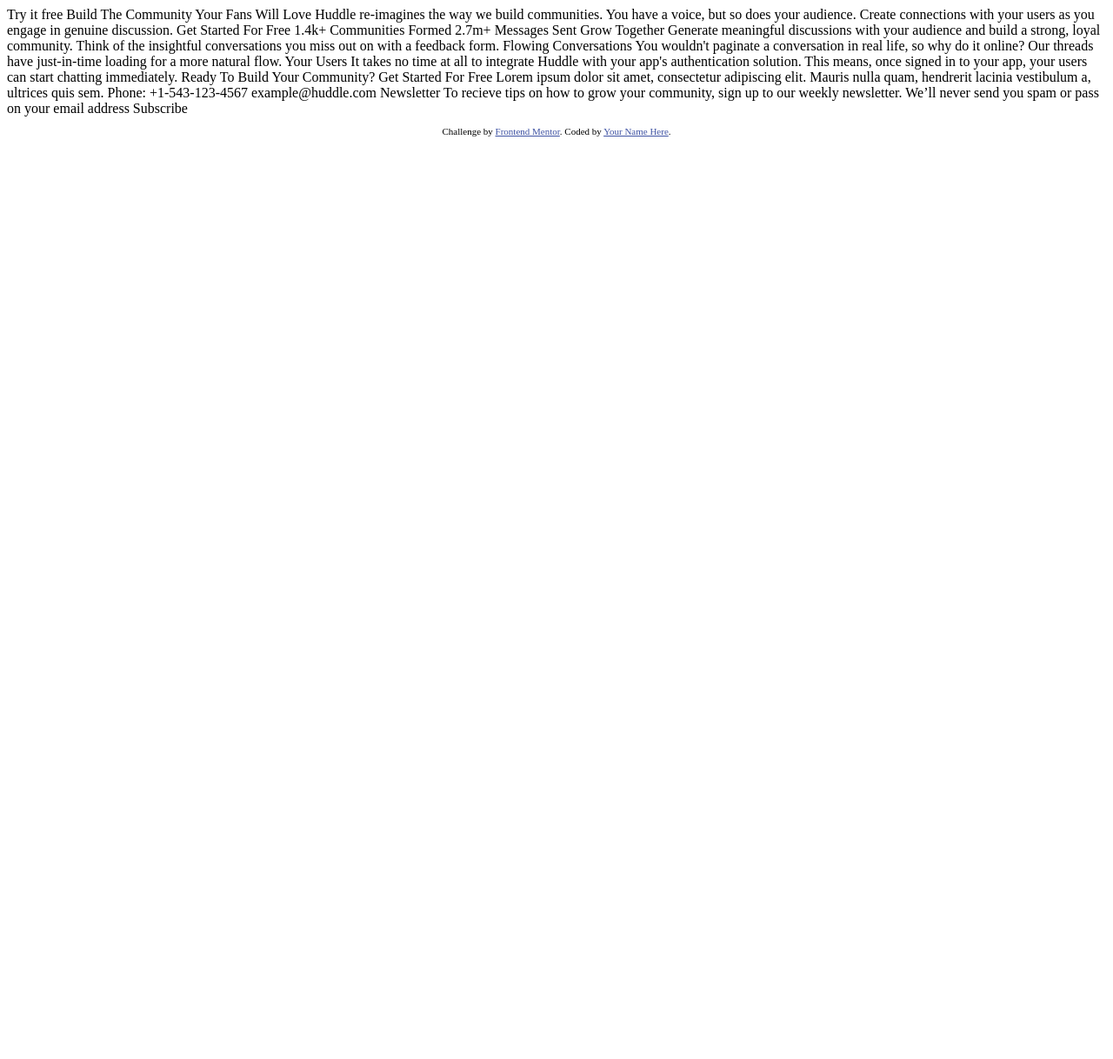
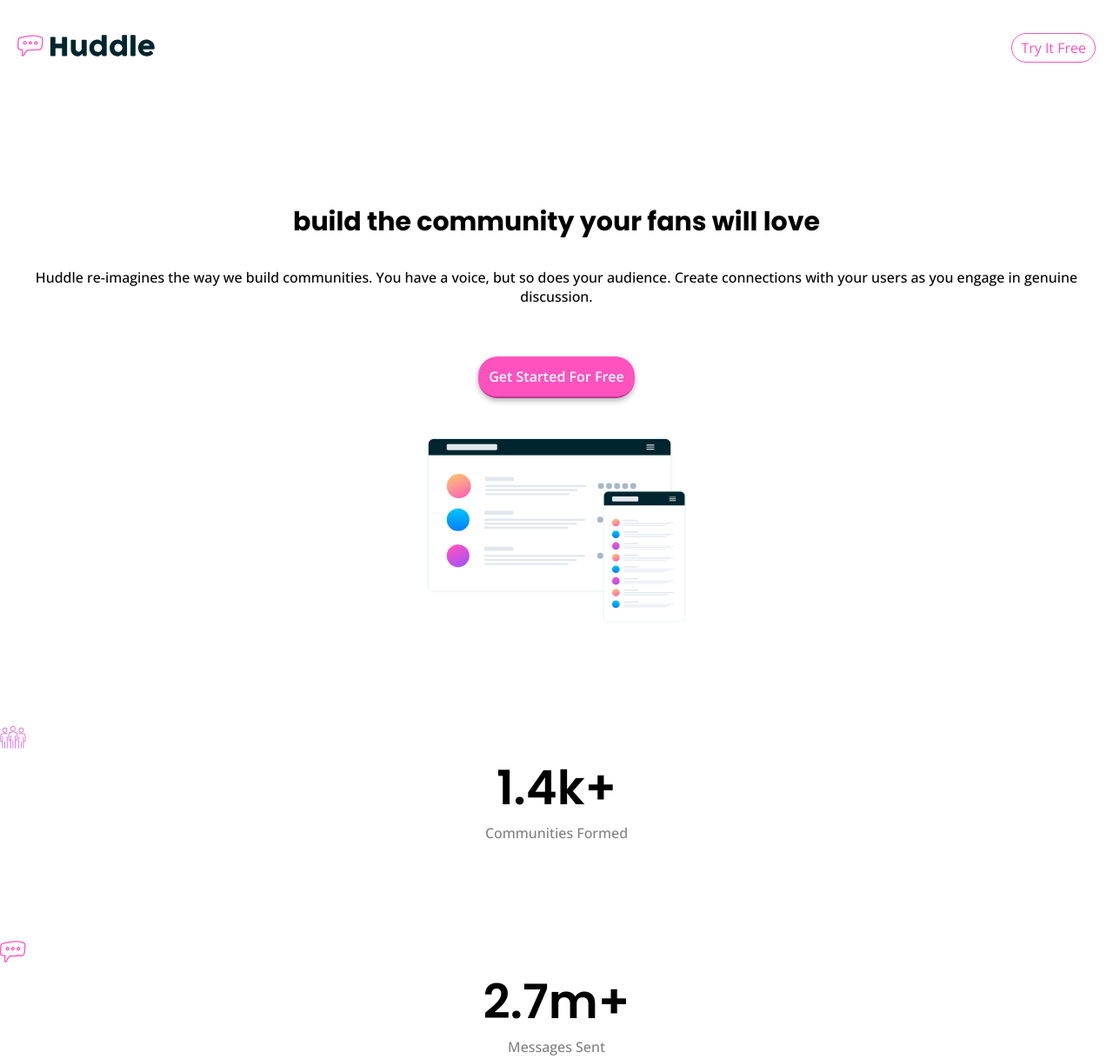
Before and after one commit to Iarlen12/huddle-landing-page-with-curved-sections-master, a plain HTML site: page huddle-landing-page-with-curved-sections-master/index.html in a window 1280 px wide. Shown: the top 1218 px of the page at 87% size. Before the commit the page ends 800 px from the top, so only its background shows below. Drawn offline with nearby package versions, Linux system fonts and the light colour scheme.

Commit message:
ja pode digitar gg

```diff
--- a/huddle-landing-page-with-curved-sections-master/estilos/style.css
+++ b/huddle-landing-page-with-curved-sections-master/estilos/style.css
@@ -0,0 +1,150 @@
+
+@import url('https://fonts.googleapis.com/css2?family=Poppins:ital,wght@0,100;0,200;0,300;0,400;0,500;0,600;0,700;0,800;0,900;1,100;1,200;1,300;1,400;1,500;1,600;1,700;1,800;1,900&display=swap');
+@import url('https://fonts.googleapis.com/css2?family=Open+Sans:ital,wght@0,300..800;1,300..800&display=swap');
+*{
+    margin: 0;
+    padding: 0;
+    box-sizing: border-box;
+}
+
+html, body {
+    font-family: 'open sans';
+    width: 100vw;
+    height: 100vh;
+
+}
+h1{
+    font-family: poppins;
+    font-weight: 700;
+    padding: 10px;
+}
+p{
+  font-family: 'open sans';
+  font-weight: 500;
+  padding: 20px;
+}
+header{
+    display: flex;
+    flex-direction: row;
+    justify-content:space-between;
+    align-items: center;
+    height: 110px;
+    padding: 20px;
+}
+header img{
+    width: 66%;
+}
+header a{
+    text-decoration: none;
+    color:  hsl(322, 100%, 66%);
+    border: 1px solid  hsl(322, 100%, 66%);
+    border-radius: 20px;
+    padding: 5px 10px;
+}
+main{
+    text-align: center;
+
+}
+
+.link-1{
+    height: 30px;
+    margin: 50px;
+}
+.link-1 a{
+    font-size: 1em;
+    font-weight: 600;
+    text-decoration: none;
+    background-color: hsl(322, 100%, 66%);
+    color: white;
+    border-radius: 22px;
+    border-bottom: 2px solid  hsl(322, 56%, 49%);
+    padding: 12px;
+    box-shadow: 0px 3px 6px rgba(0, 0, 0, 0.295);
+
+}
+.container-1{
+    margin-top: 3cm;
+}
+.container-1 h1{
+    font-size: 30px;
+}
+.container-1 img{
+    width: 300px;
+}
+.text-1{
+    margin: 3cm 0;
+}
+.text-1 div{
+   text-align: left;
+}
+.text-1 div img{
+    text-align: left;
+    width: 30px;
+}
+.text-1 h2{
+    font-family: 'poppins';
+    font-weight: 600;
+    font-size: 3.4em;
+}
+.text-1 p{
+    padding: 0;
+    color: gray;
+}
+ #curvembl{
+    margin-top: 3cm;
+    margin-bottom: -4.2cm;
+    width: 100vw;
+ }
+ #curve2mbl{
+    width: 100vw;
+ }
+ #curvembl-footer{
+    width: 100vw;
+    margin-bottom: -5px;
+ }
+.container-2 div{
+    margin-top: 4cm;
+}
+.container-2 > div > img{
+    padding-bottom: 2cm;
+}
+.topo-section{
+    background-color:hsl(207, 100%, 98%);
+
+    padding: 60px 10px;
+    width: 100vw;
+
+}
+.container-2 img{
+    width: 230px;
+}
+aside{
+    margin-top: 2cm;
+}
+
+footer {
+    background-color: hsl(192, 100%, 9%);
+    color: white;
+    padding: 15px;
+}
+footer p{
+    font-size: 13px;
+    text-align: justify;
+    font-weight: 300;
+}
+
+.top-footer{
+    margin-bottom: 4cm;
+}
+.top-footer h2{
+    text-indent: 20px;
+    font-weight: 500;
+    font-size: 20px;
+}
+.top-footer input[type:text]{
+    width:100%;
+}
+.icons-footer svg{
+    color: ffff;
+    width: 25px;
+}
--- a/huddle-landing-page-with-curved-sections-master/index.html
+++ b/huddle-landing-page-with-curved-sections-master/index.html
@@ -5,7 +5,7 @@
   <meta name="viewport" content="width=device-width, initial-scale=1.0"> <!-- displays site properly based on user's device -->
 
   <link rel="icon" type="image/png" sizes="32x32" href="./images/favicon-32x32.png">
-
+  <link rel="stylesheet" href="estilos/style.css">
   <title>Frontend Mentor | Huddle landing page with curved sections</title>
 
   <!-- Feel free to remove these styles or customise in your own stylesheet 👍 -->
@@ -15,53 +15,111 @@
   </style>
 </head>
 <body>
-  Try it free
+  <header>
 
-  Build The Community Your Fans Will Love
+      <div>
+        <img src="images/logo.svg" alt="logo">
 
-  Huddle re-imagines the way we build communities. You have a voice, but so does
-  your audience. Create connections with your users as you engage in genuine discussion.
+      </div>
+    <div id="link-header"> <a href="#">Try It Free</a></div>
+  </header>
 
-  Get Started For Free
+  <main>
+    <article>
+      <section class="container-1">
+        <h1>build the community your fans will love </h1>
+        <p>
+          Huddle re-imagines the way we build communities. You have a voice, but so does
+          your audience. Create connections with your users as you engage in genuine discussion.
+        </p>
+           <div class="link-1">
+            <a href="#">Get Started For Free </a></div>
+        <img src="images/screen-mockups.svg" alt="screen">
 
-  1.4k+
-  Communities Formed
 
-  2.7m+
-  Messages Sent
+          <div class="text-1">
+            <div><img src="images/icon-communities.svg" alt="icon-communities"></div>
+            <h2>1.4k+</h2>
+            <p>Communities Formed</p>
+          </div>
+         <div class="text-1">
+          <div><img src="images/icon-messages.svg" alt="icon-messages"></div>
+           <h2> 2.7m+</h2>
+            <p>Messages Sent</p>
+         </div>
+      </section>
+      <section class="container-2">
+        <img id="curvembl" src="images/bg-section-top-mobile-1.svg" alt="">
 
-  Grow Together
-  Generate meaningful discussions with your audience and build a strong, loyal community.
-  Think of the insightful conversations you miss out on with a feedback form.
+        <div class="topo-section">
+          <img src="images/illustration-grow-together.svg" alt="">
+         <h2> Grow Together</h2>
+         <p> Generate meaningful discussions with your audience and build a strong, loyal community.
+          Think of the insightful conversations you miss out on with a feedback form.</p>
 
-  Flowing Conversations
-  You wouldn't paginate a conversation in real life, so why do it online? Our threads have
-  just-in-time loading for a more natural flow.
+        </div>
+        <img id="curve2mbl" src="images/bg-section-bottom-mobile-1.svg" alt="bg-section-top-mobile-1">
+        <div>
+          <img src="images/illustration-flowing-conversation.svg" alt="Flowing conversation">
+          <h2>Flowing Conversations</h2>
+          <p>
+            You wouldn't paginate a conversation in real life, so why do it online? Our threads have
+            just-in-time loading for a more natural flow.
+          </p>
+        </div>
+        <img id="curvembl" src="images/bg-section-top-mobile-2.svg" alt="">
+        <div  class="topo-section">
+          <img src="images/illustration-your-users.svg" alt="Your Users">
+          <h2>Your Users</h2>
+          <p>It takes no time at all to integrate Huddle with your app's authentication solution. This means,
+            once signed in to your app, your users can start chatting immediately.</p>
+        </div>
+        <img id="curve2mbl" src="images/bg-section-bottom-mobile-2.svg" alt="">
 
-  Your Users
-  It takes no time at all to integrate Huddle with your app's authentication solution. This means,
-  once signed in to your app, your users can start chatting immediately.
+      </section>
+      <aside>
+        <div>
+          <h1> Ready To Build Your Community?</h1>
+          <div class="link-1">
+           <a href="#">Get Started For Free </a></div>
+        </div>
+      </aside>
+      <img id="curvembl-footer" src="images/bg-footer-top-mobile.svg" alt="">
+    </article>
+  </main>
+    <footer>
 
-  Ready To Build Your Community?
-  Get Started For Free
+      <div class="top-footer">
+        <h2>Newsletter</h2>
+             <p>To recieve tips on how to grow your community, sign up to our weekly newsletter. We’ll never
+      send you spam or pass on your email address
+      Subscribe
+      </p>
+        <form method="post" autocomplete="on">
+          <input type="text">
+          <button type="submit">Subscribe</button>
+        </form>
+      </div>
 
-  Lorem ipsum dolor sit amet, consectetur adipiscing elit. Mauris nulla quam, hendrerit lacinia
-  vestibulum a, ultrices quis sem.
+    <div class="bottom-footer">
+      <img src="images/logo.svg" alt="">
+      <p> Lorem ipsum dolor sit amet, consectetur adipiscing elit. Mauris nulla quam, hendrerit lacinia
+        vestibulum a, ultrices quis sem.</p>
+      <ul>
+        <li>
+          Phone: +1-543-123-4567
+          example@huddle.com
+        </li>
+      </ul>
 
-  Phone: +1-543-123-4567
-  example@huddle.com
+      <div class="icons-footer">
+        <svg xmlns="http://www.w3.org/2000/svg" viewBox="0 0 448 512"><!--!Font Awesome Free 6.7.2 by @fontawesome - https://fontawesome.com License - https://fontawesome.com/license/free Copyright 2025 Fonticons, Inc.--><path d="M64 32C28.7 32 0 60.7 0 96V416c0 35.3 28.7 64 64 64h98.2V334.2H109.4V256h52.8V222.3c0-87.1 39.4-127.5 125-127.5c16.2 0 44.2 3.2 55.7 6.4V172c-6-.6-16.5-1-29.6-1c-42 0-58.2 15.9-58.2 57.2V256h83.6l-14.4 78.2H255V480H384c35.3 0 64-28.7 64-64V96c0-35.3-28.7-64-64-64H64z"/></svg>
+        <svg xmlns="http://www.w3.org/2000/svg" viewBox="0 0 448 512"><!--!Font Awesome Free 6.7.2 by @fontawesome - https://fontawesome.com License - https://fontawesome.com/license/free Copyright 2025 Fonticons, Inc.--><path d="M64 32C28.7 32 0 60.7 0 96V416c0 35.3 28.7 64 64 64H384c35.3 0 64-28.7 64-64V96c0-35.3-28.7-64-64-64H64zM351.3 199.3v0c0 86.7-66 186.6-186.6 186.6c-37.2 0-71.7-10.8-100.7-29.4c5.3 .6 10.4 .8 15.8 .8c30.7 0 58.9-10.4 81.4-28c-28.8-.6-53-19.5-61.3-45.5c10.1 1.5 19.2 1.5 29.6-1.2c-30-6.1-52.5-32.5-52.5-64.4v-.8c8.7 4.9 18.9 7.9 29.6 8.3c-9-6-16.4-14.1-21.5-23.6s-7.8-20.2-7.7-31c0-12.2 3.2-23.4 8.9-33.1c32.3 39.8 80.8 65.8 135.2 68.6c-9.3-44.5 24-80.6 64-80.6c18.9 0 35.9 7.9 47.9 20.7c14.8-2.8 29-8.3 41.6-15.8c-4.9 15.2-15.2 28-28.8 36.1c13.2-1.4 26-5.1 37.8-10.2c-8.9 13.1-20.1 24.7-32.9 34c.2 2.8 .2 5.7 .2 8.5z"/></svg>
+          <svg xmlns="http://www.w3.org/2000/svg" viewBox="0 0 448 512"><!--!Font Awesome Free 6.7.2 by @fontawesome - https://fontawesome.com License - https://fontawesome.com/license/free Copyright 2025 Fonticons, Inc.--><path d="M224.1 141c-63.6 0-114.9 51.3-114.9 114.9s51.3 114.9 114.9 114.9S339 319.5 339 255.9 287.7 141 224.1 141zm0 189.6c-41.1 0-74.7-33.5-74.7-74.7s33.5-74.7 74.7-74.7 74.7 33.5 74.7 74.7-33.6 74.7-74.7 74.7zm146.4-194.3c0 14.9-12 26.8-26.8 26.8-14.9 0-26.8-12-26.8-26.8s12-26.8 26.8-26.8 26.8 12 26.8 26.8zm76.1 27.2c-1.7-35.9-9.9-67.7-36.2-93.9-26.2-26.2-58-34.4-93.9-36.2-37-2.1-147.9-2.1-184.9 0-35.8 1.7-67.6 9.9-93.9 36.1s-34.4 58-36.2 93.9c-2.1 37-2.1 147.9 0 184.9 1.7 35.9 9.9 67.7 36.2 93.9s58 34.4 93.9 36.2c37 2.1 147.9 2.1 184.9 0 35.9-1.7 67.7-9.9 93.9-36.2 26.2-26.2 34.4-58 36.2-93.9 2.1-37 2.1-147.8 0-184.8zM398.8 388c-7.8 19.6-22.9 34.7-42.6 42.6-29.5 11.7-99.5 9-132.1 9s-102.7 2.6-132.1-9c-19.6-7.8-34.7-22.9-42.6-42.6-11.7-29.5-9-99.5-9-132.1s-2.6-102.7 9-132.1c7.8-19.6 22.9-34.7 42.6-42.6 29.5-11.7 99.5-9 132.1-9s102.7-2.6 132.1 9c19.6 7.8 34.7 22.9 42.6 42.6 11.7 29.5 9 99.5 9 132.1s2.7 102.7-9 132.1z"/></svg>
 
-  Newsletter
-  To recieve tips on how to grow your community, sign up to our weekly newsletter. We’ll never
-  send you spam or pass on your email address
+      </div>
+    </div>
+    </footer>
 
-  Subscribe
-
-  <footer>
-    <p class="attribution">
-      Challenge by <a href="https://www.frontendmentor.io?ref=challenge" target="_blank">Frontend Mentor</a>.
-      Coded by <a href="#">Your Name Here</a>.
-    </p>
-  </footer>
 </body>
 </html>
```
